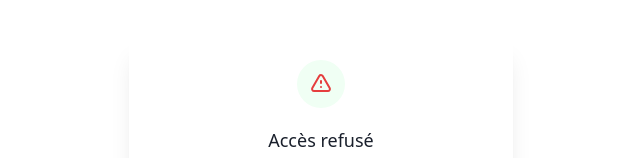
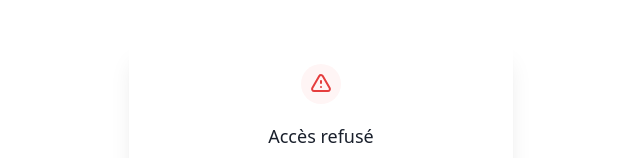
Before and after one commit to ggallon/mongodb-test, a Next.js app: page /dashboard in a window 1280 px wide. Shown: the part 233-391 px from the top of the page, without its empty margins (319-959 px from the left). Built offline with nearby package versions, Linux system fonts and the light colour scheme; no server answers; what @tailwindcss/ui would draw is missing.

Commit message:
Update AccessDenied color

```diff
--- a/components/access-denied.js
+++ b/components/access-denied.js
@@ -7,7 +7,7 @@ export default function AccessDenied() {
       <div className="flex items-center justify-center h-screen max-w-7xl mx-auto sm:px-6 lg:px-8">
         <div className="bg-white rounded-lg px-4 py-4 text-left overflow-hidden shadow-xl mb-8 sm:align-middle sm:max-w-sm sm:w-full sm:p-6">
           <div>
-            <div className="mx-auto flex items-center justify-center h-12 w-12 rounded-full bg-green-100">
+            <div className="mx-auto flex items-center justify-center h-10 w-10 rounded-full bg-red-100">
               {/* Heroicon name: exclamation */}
               <svg
                 className="h-6 w-6 text-red-600"
@@ -50,7 +50,7 @@ export default function AccessDenied() {
                   Connectez-vous à votre compte
                   <svg className={styles.HoverArrow} viewBox="0 0 10 10" aria-hidden="true">
                     <g fillRule="evenodd">
-                      <path className={styles.HoverArrow__linePath} s d="M0 5h7" />
+                      <path className={styles.HoverArrow__linePath} d="M0 5h7" />
                       <path className={styles.HoverArrow__tipPath} d="M1 1l4 4-4 4" />
                     </g>
                   </svg>
```
